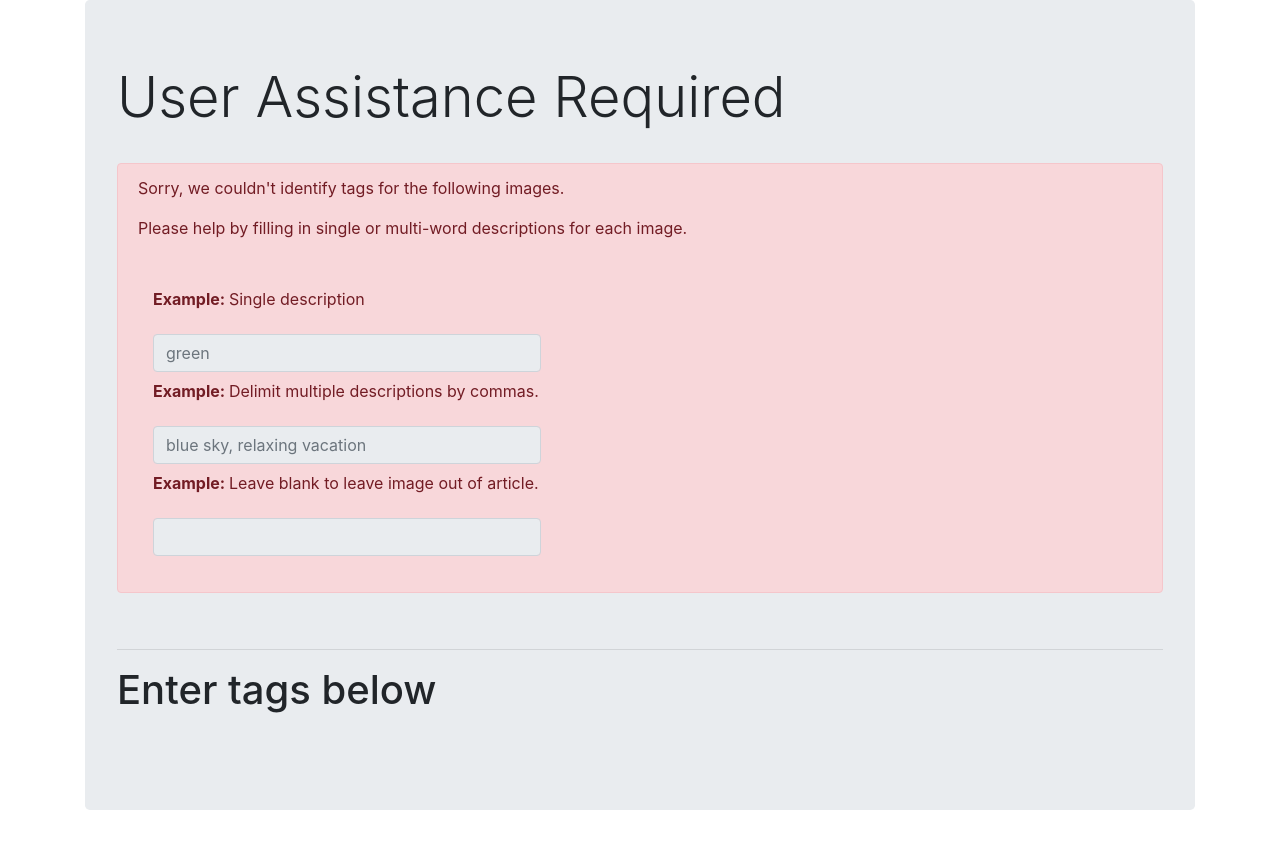
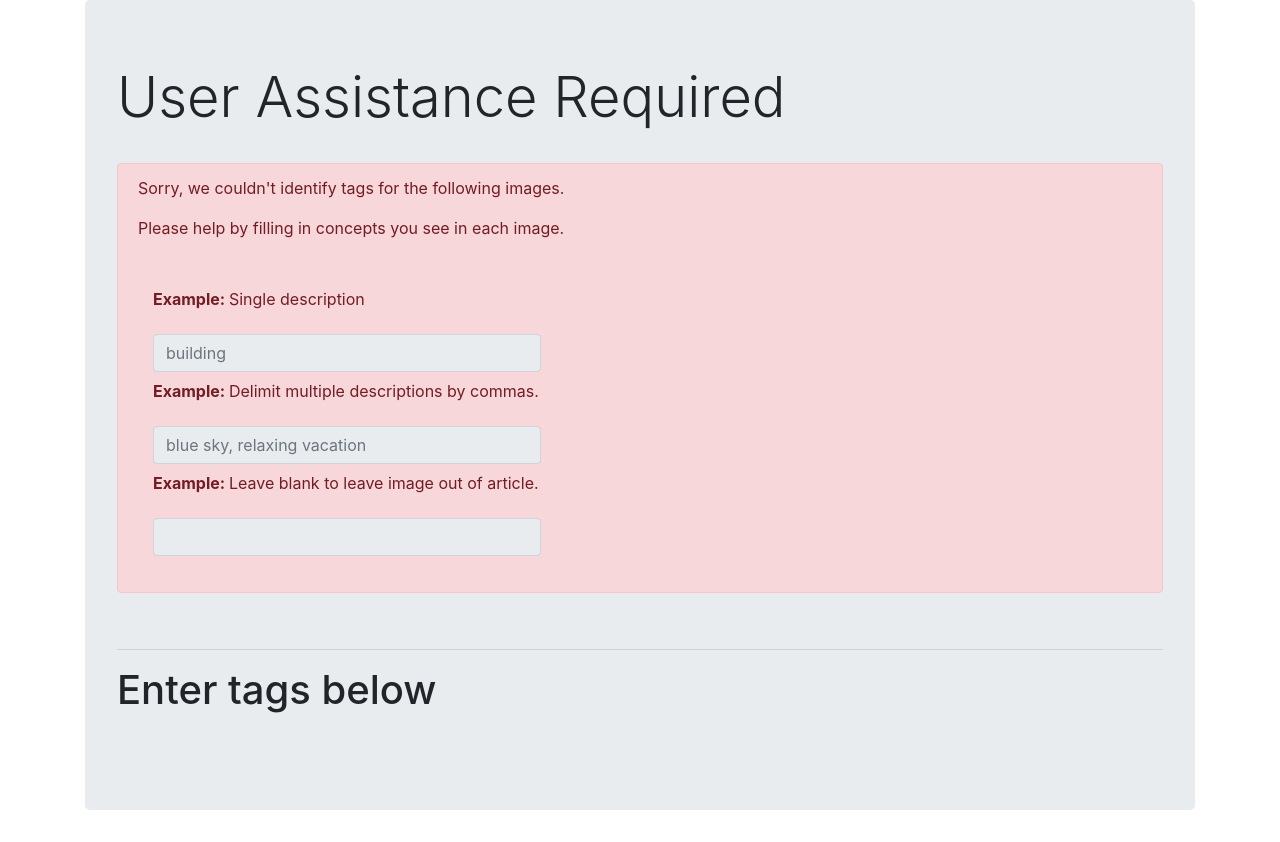
Before and after one commit to chengwill97/Story-and-Image-Alignment, a Python web app: template app/templates/images_missing_tags.html in a window 1280 px wide. Shown: the part 70-912 px from the top of the page. Run offline with Jinja, Linux system fonts and the light colour scheme; the template is opened without the code that fills it, so the values that code supplies are empty; some libraries are stand-ins or nearby versions.

Commit message:
Changed instructions and examples.
Made the instructions more general, and added examples with object tags, too.

```diff
--- a/app/templates/images_missing_tags.html
+++ b/app/templates/images_missing_tags.html
@@ -8,12 +8,12 @@
     <div class="alert alert-danger" role="alert">
 
         <p>Sorry, we couldn't identify tags for the following images.</p>
-        <p>Please help by filling in single or multi-word descriptions for each image.</p>
+        <p>Please help by filling in concepts you see in each image.</p>
 
         <br>
 
         <label for="exampleTags1" class="col-12 col-form-label"><p><strong>Example: </strong>Single description</p></label>
-        <div class="col-5"><input class="form-control" type="text" name="exampleTags1" placeholder="green" readonly></div>
+        <div class="col-5"><input class="form-control" type="text" name="exampleTags1" placeholder="building" readonly></div>
 
         <label for="exampleTags2" class="col-12 col-form-label"><p><strong>Example: </strong>Delimit multiple descriptions by commas.</p></label>
         <div class="col-5"><input class="form-control" type="text" name="exampleTags2" placeholder="blue sky, relaxing vacation" readonly></div>
```
